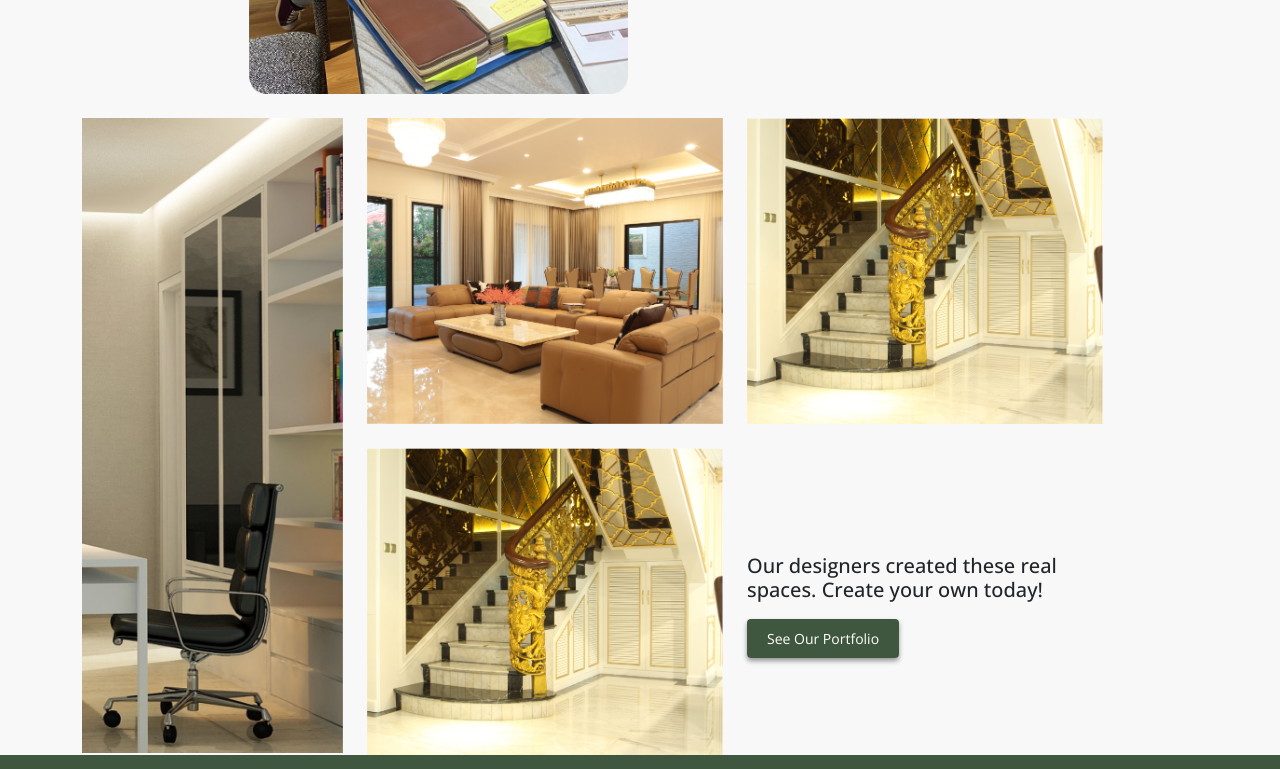
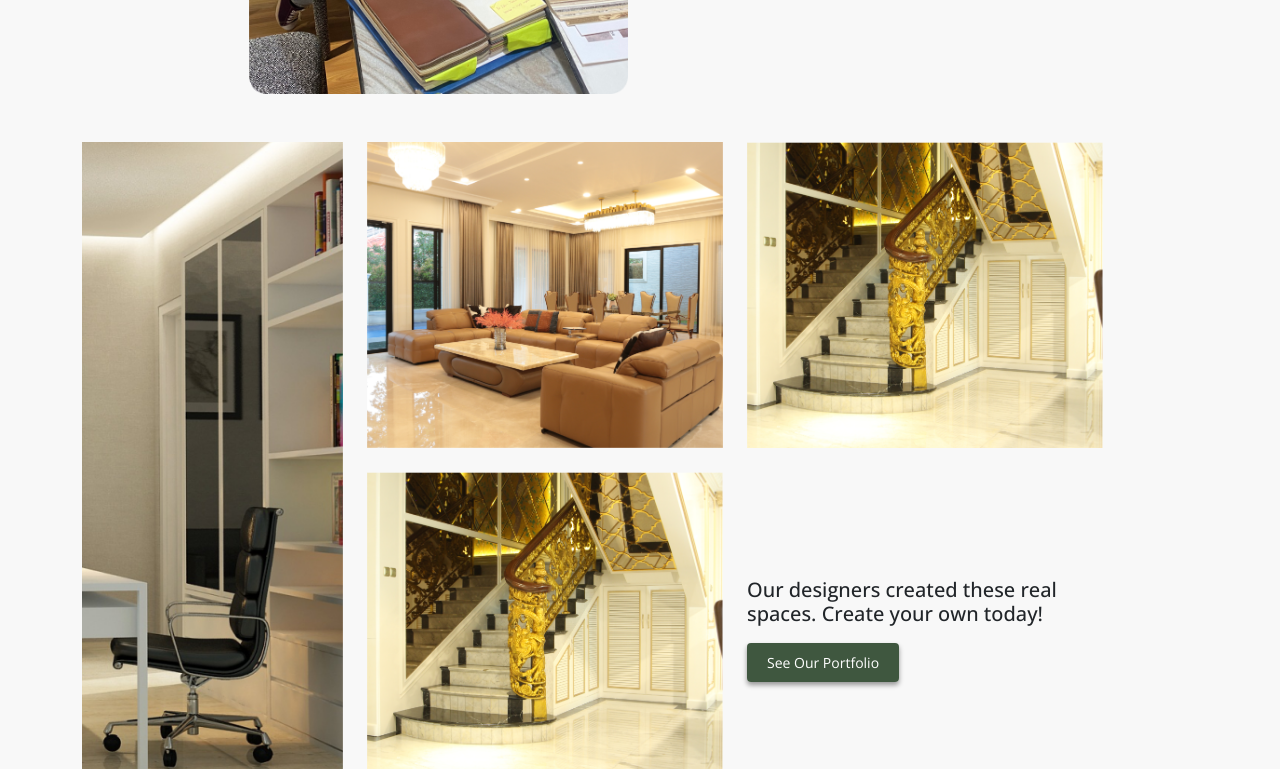
Before and after one commit to ArnoldSupriyadi/jands-frontend, a plain HTML site: page index.html in a window 1280 px wide. Shown: the part 1850-2619 px from the top of the page. Drawn offline with nearby package versions, Linux system fonts and the light colour scheme; files whose address does not match are found by name; a web font is replaced by a local one.

Commit message:
modify home page

```diff
--- a/index.html
+++ b/index.html
@@ -126,7 +126,7 @@
         </div>
       </section>
 
-      <section class="last-project">
+      <section class="last-project py-4">
         <div class="container">
           <div class="row">
             <div class="col-md-3 col-6">
```
